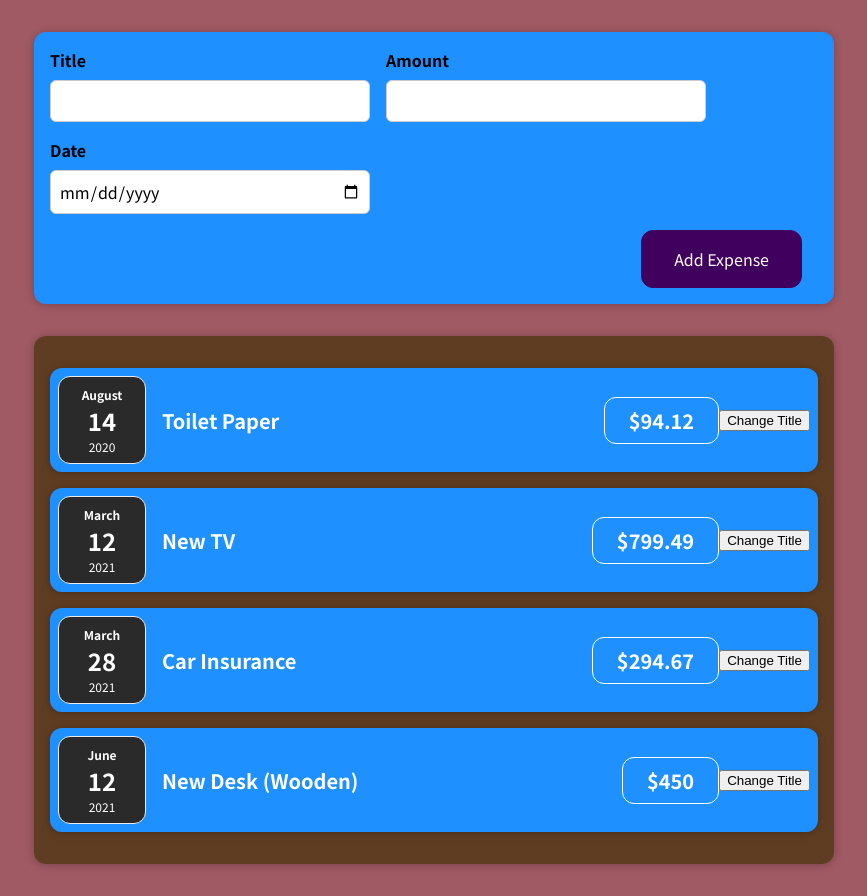
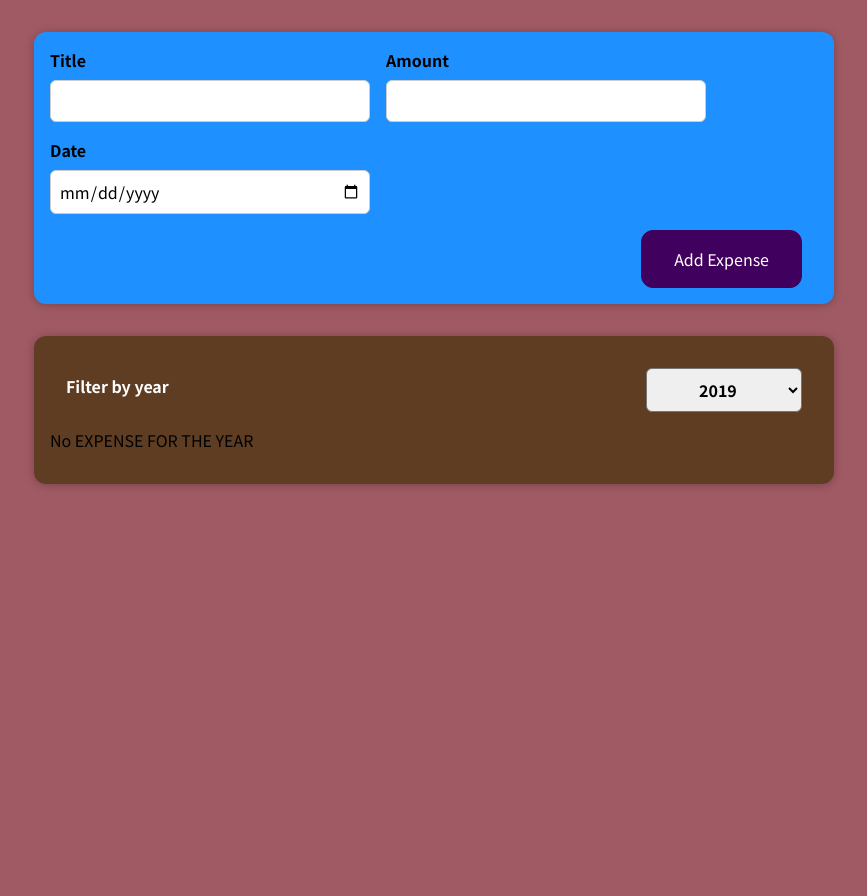
Before and after one commit to Tetre101/Expense-tracker, a React (Create React App) app: page / in a window 1280 px wide. Shown: the whole page, without its empty margins (206-1073 px from the left). After the commit the page ends 800 px from the top, so only its background shows below. Built offline with nearby package versions, Linux system fonts and the light colour scheme.

Commit message:
filtered and mapped by dates, updated events

```diff
--- a/src/App.js
+++ b/src/App.js
@@ -1,7 +1,8 @@
 import { Expenses } from "./components/Expenses/Expenses";
 import { NewExpense } from "./components/NewExpenses/NewExpense";
-function App() {
-  const expenses = [
+import React, { useState } from "react";
+
+const DUMMY_EXPENSES = [
   {
     id: "e1",
     title: "Toilet Paper",
@@ -22,6 +23,15 @@ function App() {
     date: new Date(2021, 5, 12),
   },
 ];
+
+function App() {
+  const [expenses, setExpenses] = useState(DUMMY_EXPENSES);
+
+  const addExpenseHandlder = (expense) => {
+    setExpenses((prevExpenses) => {
+      return [expense, ...prevExpenses];
+    });
+  };
   return (
     // React.createElement('div', {},
     // React.createElement('h2',{}, "let's get started"),
@@ -30,7 +40,7 @@ function App() {
     // under the hood replication of the return jsx
 
     <div>
-      <NewExpense />
+      <NewExpense onAddExpense={addExpenseHandlder} />
       <Expenses items={expenses} />
     </div>
   );
--- /dev/null
+++ b/src/components/Expenses/ExpenseFilter.css
@@ -0,0 +1,24 @@
+.expenses-filter {
+  color: white;
+  padding: 0 1rem;
+}
+
+.expenses-filter__control {
+  display: flex;
+  width: 100%;
+  align-items: center;
+  justify-content: space-between;
+  margin: 1rem 0;
+}
+
+.expenses-filter label {
+  font-weight: bold;
+  margin-bottom: 0.5rem;
+}
+
+.expenses-filter select {
+  font: inherit;
+  padding: 0.5rem 3rem;
+  font-weight: bold;
+  border-radius: 6px;
+}
--- /dev/null
+++ b/src/components/Expenses/ExpenseFilter.js
@@ -0,0 +1,24 @@
+import React from "react";
+
+import "./ExpenseFilter.css";
+
+export const ExpenseFilter = (props) => {
+  const filterChangeHandler = (e) => {
+    props.onChangeYear(e.target.value);
+  };
+
+  return (
+    <div className="expenses-filter">
+      <div className="expenses-filter__control">
+        <label>Filter by year</label>
+        <select value={props.selected} onChange={filterChangeHandler}>
+          <option value="2023">2023</option>
+          <option value="2022">2022</option>
+          <option value="2021">2021</option>
+          <option value="2020">2020</option>
+          <option value="2019">2019</option>
+        </select>
+      </div>
+    </div>
+  );
+};
--- a/src/components/Expenses/ExpenseItem.js
+++ b/src/components/Expenses/ExpenseItem.js
@@ -1,23 +1,16 @@
 import "./ExpenseItem.css";
 import { ExpenseDate } from "./ExpenseDate";
 import { Card } from "../UI/Card";
-import React, { useState } from "react";
+import React from "react";
 
 export const ExpenseItem = (props) => {
-  const [title, setTitle] = useState(props.title);
-
-  const clickHandler = () => {
-    setTitle("updated!");
-    console.log(title);
-  };
   return (
     <Card className="expense-item">
       <ExpenseDate date={props.date} />
       <div className="expense-item__description">
-        <h2>{title}</h2>
+        <h2>{props.title}</h2>
         <div className="expense-item__price">${props.price}</div>
       </div>
-      <button onClick={clickHandler}> Change Title</button>
     </Card>
   );
 };
--- a/src/components/Expenses/Expenses.js
+++ b/src/components/Expenses/Expenses.js
@@ -1,30 +1,39 @@
 import { Card } from "../UI/Card";
 import { ExpenseItem } from "./ExpenseItem";
 import "./Expenses.css";
+import { ExpenseFilter } from "./ExpenseFilter";
+import React, { useState } from "react";
 
 export const Expenses = (props) => {
+  const [filteredYear, setFilteredYear] = useState("2019");
+  const yearChangeHandler = (selectedYear) => {
+    setFilteredYear(selectedYear);
+  };
+
+  const filteredExpenses = props.items.filter((e) => {
+    return e.date.getFullYear().toString() === filteredYear;
+  });
+
   return (
-    <Card className="expenses">
-      <ExpenseItem
-        title={props.items[0].title}
-        price={props.items[0].amount}
-        date={props.items[0].date}
-      />
-      <ExpenseItem
-        title={props.items[1].title}
-        price={props.items[1].amount}
-        date={props.items[1].date}
-      />
-      <ExpenseItem
-        title={props.items[2].title}
-        price={props.items[2].amount}
-        date={props.items[2].date}
-      />
-      <ExpenseItem
-        title={props.items[3].title}
-        price={props.items[3].amount}
-        date={props.items[3].date}
-      />
-    </Card>
+    <div>
+      <Card className="expenses">
+        <ExpenseFilter
+          selected={filteredYear}
+          onChangeYear={yearChangeHandler}
+        />
+        {filteredExpenses.length === 0 ? (
+          <p>No EXPENSE FOR THE YEAR</p>
+        ) : (
+          filteredExpenses.map((e) => (
+            <ExpenseItem
+              key={e.id}
+              title={e.title}
+              price={e.amount}
+              date={e.date}
+            />
+          ))
+        )}
+      </Card>
+    </div>
   );
 };
--- a/src/components/NewExpenses/ExpenseForm.js
+++ b/src/components/NewExpenses/ExpenseForm.js
@@ -1,7 +1,7 @@
 import React, { useState } from "react";
 import "./ExpenseForm.css";
 
-export const ExpenseForm = () => {
+export const ExpenseForm = (props) => {
   const [enteredTitle, setEnteredTitle] = useState("");
   const [enteredAmount, setEnteredAmount] = useState("");
   const [enteredDate, setEnteredDate] = useState("");
@@ -16,12 +16,29 @@ export const ExpenseForm = () => {
     setEnteredDate(e.target.value);
   };
 
+  const submitHandler = (e) => {
+    e.preventDefault();
+    const expenseData = {
+      title: enteredTitle,
+      amount: enteredAmount,
+      date: new Date(enteredDate),
+    };
+    props.onSaveExpenseData(expenseData);
+    setEnteredAmount("");
+    setEnteredDate("");
+    setEnteredTitle("");
+  };
+
   return (
-    <form>
+    <form onSubmit={submitHandler}>
       <div className="new-expense__controls">
         <div className="new-expense__control">
           <label>Title</label>
-          <input type="text" onChange={titleChangeHandler} />
+          <input
+            type="text"
+            value={enteredTitle}
+            onChange={titleChangeHandler}
+          />
         </div>
         <div className="new-expense__control">
           <label>Amount</label>
@@ -29,6 +46,7 @@ export const ExpenseForm = () => {
             type="number"
             min="0.01"
             step="0.01"
+            value={enteredAmount}
             onChange={AmountChangeHandler}
           />
         </div>
@@ -37,7 +55,8 @@ export const ExpenseForm = () => {
           <input
             type="date"
             min="2023-03-03"
-            max="2025-12-31"
+            max="2050-12-31"
+            value={enteredDate}
             onChange={DateChangeHandler}
           />
         </div>
--- a/src/components/NewExpenses/NewExpense.js
+++ b/src/components/NewExpenses/NewExpense.js
@@ -2,10 +2,17 @@ import React from "react";
 import "./NewExpense.css";
 import { ExpenseForm } from "./ExpenseForm";
 
-export const NewExpense = () => {
+export const NewExpense = (props) => {
+  const saveExpenseDataHandler = (enteredExpenseData) => {
+    const expenseData = {
+      ...enteredExpenseData,
+      id: Math.random().toString(),
+    };
+    props.onAddExpense(expenseData);
+  };
   return (
     <div className="new-expense">
-      <ExpenseForm />
+      <ExpenseForm onSaveExpenseData={saveExpenseDataHandler} />
     </div>
   );
 };
```
Lines whose indentation alone changed are shown as unchanged.
